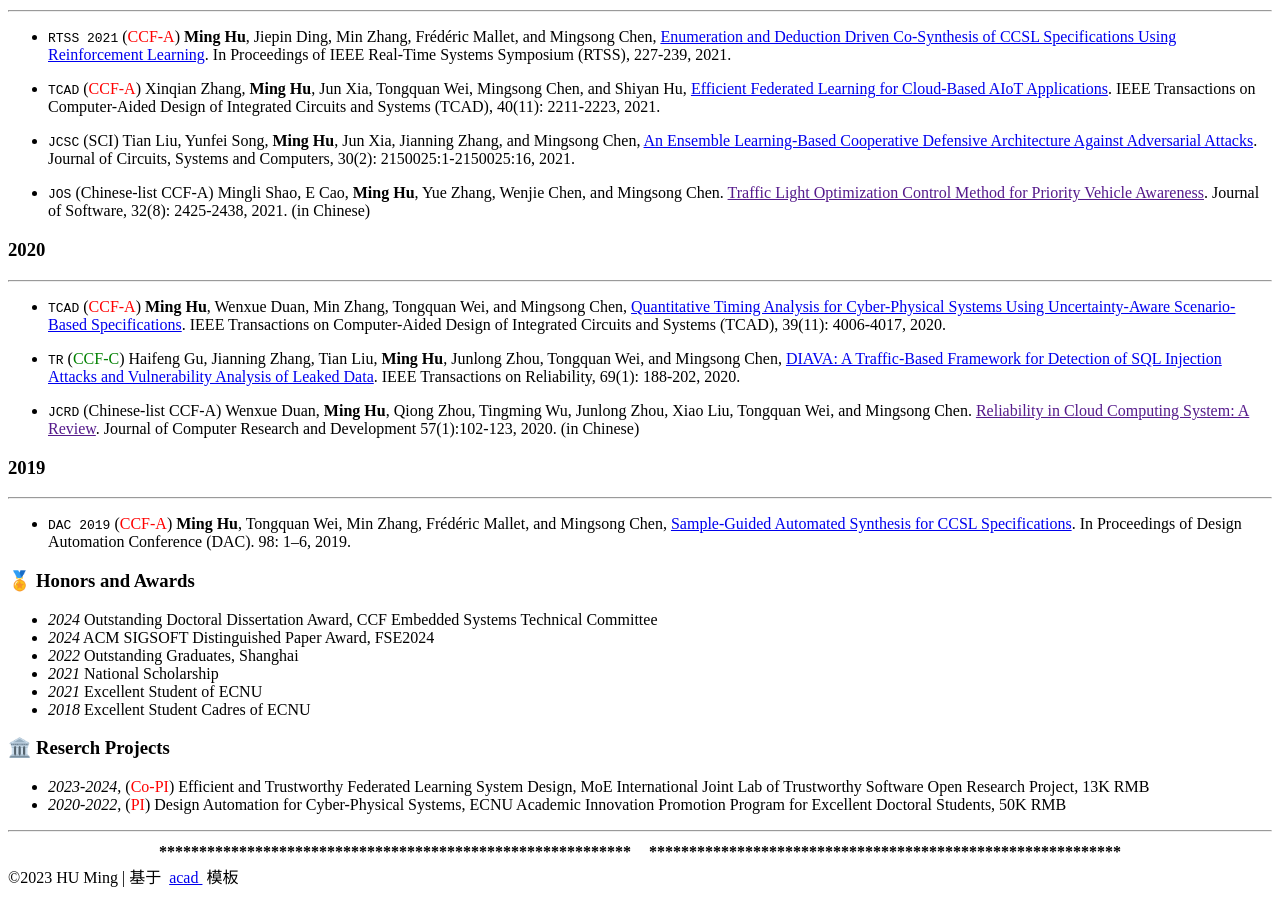
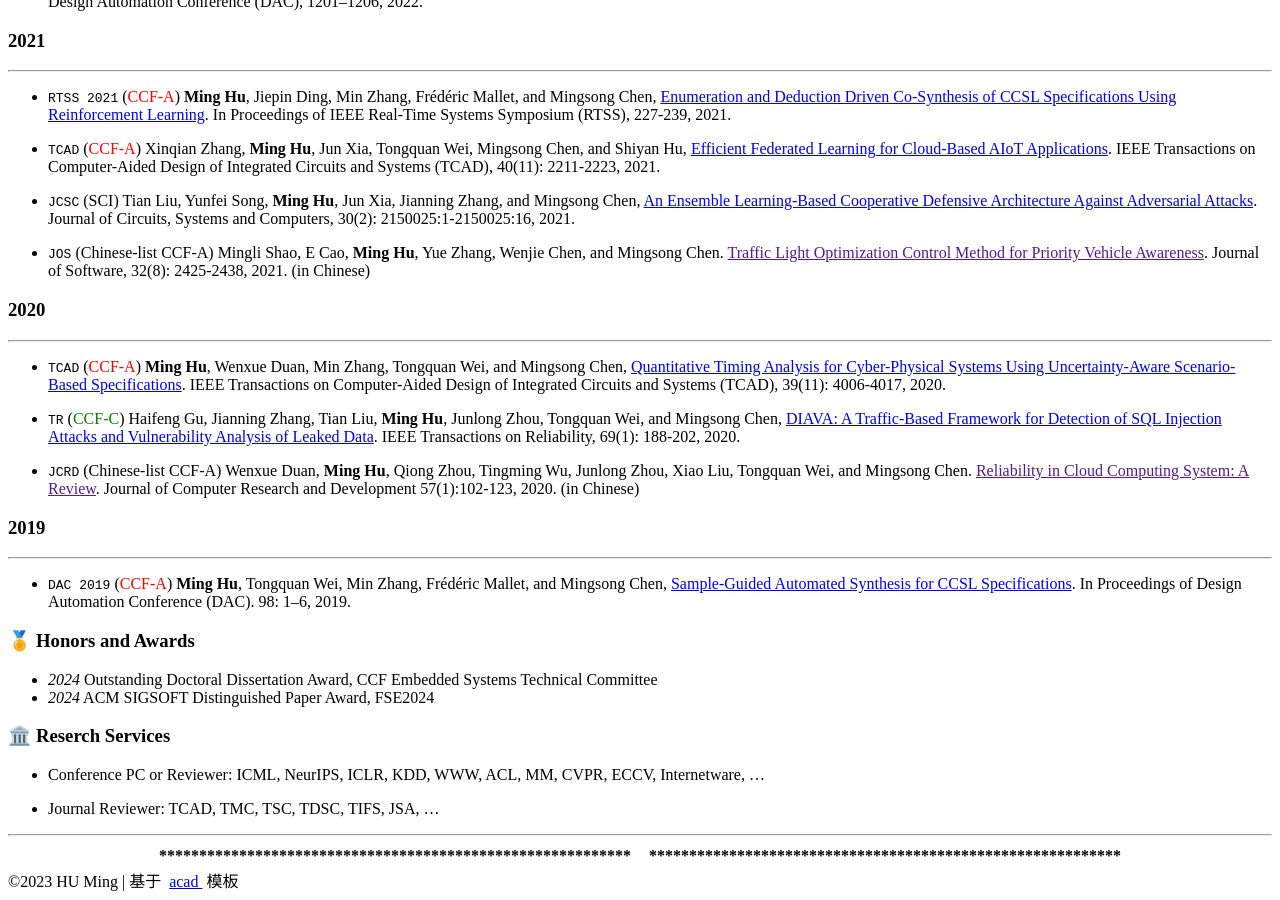
Before and after one commit to HUMingProfile/humingprofile.github.io, a Jekyll site: the page built from _pages/about.md, in a window 1280 px wide and 900 px high, scrolled down 4980 px. Built offline with Jekyll 4.4.1, drawn with Linux system fonts in a browser that asks for light colours; some web fonts are replaced; a script that is not in the unit is left out; some of the changed text lies outside the part shown.

Commit message:
Update about.md

```diff
--- a/_pages/about.md
+++ b/_pages/about.md
@@ -17,7 +17,7 @@ redirect_from:
 
 <span class='anchor' id='about-me'></span>
 # About Me
-I will be joining East China Normal University as a **Youngth Research Professor (青年研究员)**.
+I am a **Youngth Research Professor (青年研究员)** at Software Engineering Institue, East China Normal University, China (<font size="3px">华东师范大学</font>).
 Previously, I was a Research Fellow in group of Prof. [Yang Liu](https://personal.ntu.edu.sg/yangliu/) (<font size="3px">刘杨</font>) at Nanyang Technological University, Singapore (2022.09-2024.05) and a Research Scientist in group of Assistant Professor [Xiaofei Xie](https://xiaofeixie.bitbucket.io/) (<font size="3px">谢肖飞</font>), Singapore Management University, Singapore (2024.6-2026.02).
 I received my Bachelor's Degree in June 2017, and my Ph.D. Degree in June 2022 from East China Normal University, China (<font size="3px">华东师范大学</font>).
 My research interest mainly include:
@@ -33,7 +33,7 @@ I have published 50+ papers
  <a href='https://scholar.google.com/citations?user=ZTTvNb0AAAAJ'><img src="https://img.shields.io/endpoint?url={{ url | url_encode }}&logo=Google%20Scholar&labelColor=f6f6f6&color=9cf&style=flat&label=Citation"></a> at top conferences and journals such as RTSS, DAC, KDD, ICDE, AAAI, ICSE, ISSTA, FSE, TCAD, TC, ToN.
 
 **I welcome students who are interested in software engineering, artificial intelligence, and security to join my research group.**
-If you are interested, please send your CV to my email (**ecnu_hm@163.com** or **hu.ming.work@gmail.com**).
+If you are interested, please send your CV to my email (**ecnu_hm@163.com** or **hu.ming.work@gmail.com**) or my reserch group email (**ecnu_tisslab@163.com**).
 In addition, if you are interested in our research or have any questions, please feel free to contact me via email.
 
 <span class='anchor' id='-news'></span>
@@ -239,13 +239,17 @@ In addition, if you are interested in our research or have any questions, please
 # 🏅 Honors and Awards
 - *2024* Outstanding Doctoral Dissertation Award, CCF Embedded Systems Technical Committee
 - *2024* ACM SIGSOFT Distinguished Paper Award, FSE2024
-- *2022* Outstanding Graduates, Shanghai
-- *2021* National Scholarship
-- *2021* Excellent Student of ECNU
-- *2018* Excellent Student Cadres of ECNU
+<!--- *2022* Outstanding Graduates, Shanghai-->
+<!--- *2021* National Scholarship-->
+<!--- *2021* Excellent Student of ECNU-->
+<!--- *2018* Excellent Student Cadres of ECNU-->
 
 <span class='anchor' id='-proj'></span>
 
-# 🏛️ Reserch Projects
-- *2023-2024*, (<span style="color:red">Co-PI</span>) Efficient and Trustworthy Federated Learning System Design, MoE International Joint Lab of Trustworthy Software Open Research Project, 13K RMB
-- *2020-2022*, (<span style="color:red">PI</span>) Design Automation for Cyber-Physical Systems, ECNU Academic Innovation Promotion Program for Excellent Doctoral Students, 50K RMB
+# 🏛️ Reserch Services
+
+- Conference PC or Reviewer: ICML, NeurIPS, ICLR, KDD, WWW, ACL, MM, CVPR, ECCV, Internetware, ...
+
+- Journal Reviewer: TCAD, TMC, TSC, TDSC, TIFS, JSA, ...
+<!--- *2023-2024*, (<span style="color:red">Co-PI</span>) Efficient and Trustworthy Federated Learning System Design, MoE International Joint Lab of Trustworthy Software Open Research Project, 13K RMB-->
+<!--- *2020-2022*, (<span style="color:red">PI</span>) Design Automation for Cyber-Physical Systems, ECNU Academic Innovation Promotion Program for Excellent Doctoral Students, 50K RMB-->
```
Also changed, not shown: other parts of _pages/about.md (+1 -1 lines).
